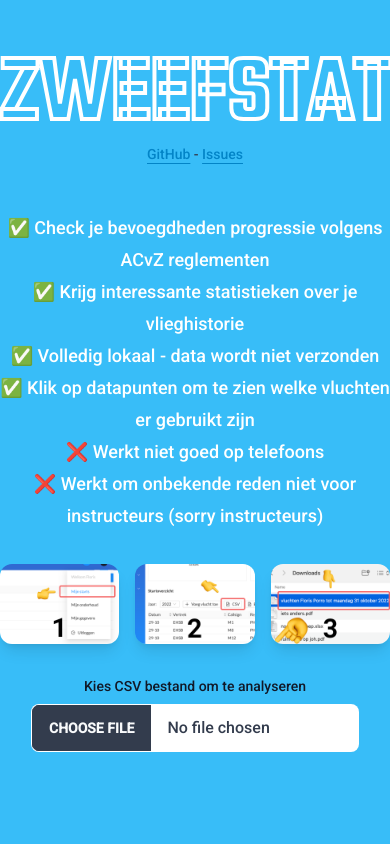
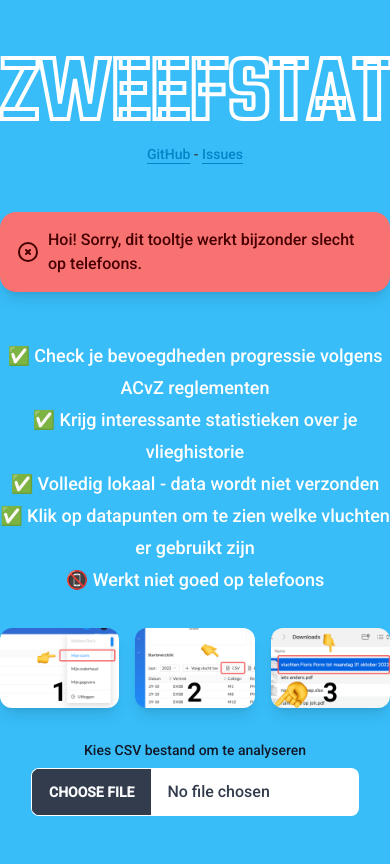
Before and after one commit to florisporro/zweefstats, a SvelteKit app: page / in a window 390 px wide. Shown: the top 864 px of the page. Built offline with nearby package versions, Linux system fonts and the light colour scheme.

Commit message:
Update info boxes with new information about CSV errors

```diff
--- a/src/lib/components/statsdisplay.svelte
+++ b/src/lib/components/statsdisplay.svelte
@@ -61,9 +61,10 @@
 					/></svg
 				>
 				<span
-					>Sorry! Deze CSV is niet leesbaar. Om onbekende reden exporteert de Zweef App bij sommige
-					mensen een niet-leesbaar CSV bestand. Het lijkt erop dat dit alleen bij instructeurs het
-					geval is. Er is op dit moment nog geen oplossing beschikbaar.</span
+					>Sorry! Deze CSV is niet leesbaar. Om onbekende reden werkt de CSV export functie niet
+					goed in sommige browsers. Probeer het opnieuw via een andere browser of apparaat. Als je
+					het via een telefoon probeerde, kan dit mogelijk de oorzaak zijn. Probeer het dan via een
+					PC.</span
 				>
 			</div>
 		</div>
--- a/src/routes/+page.svelte
+++ b/src/routes/+page.svelte
@@ -44,6 +44,23 @@
 			></span
 		>
 	</div>
+	<div class="sm:hidden alert alert-error shadow-lg mb-12">
+		<div>
+			<svg
+				xmlns="http://www.w3.org/2000/svg"
+				class="stroke-current flex-shrink-0 h-6 w-6"
+				fill="none"
+				viewBox="0 0 24 24"
+				><path
+					stroke-linecap="round"
+					stroke-linejoin="round"
+					stroke-width="2"
+					d="M10 14l2-2m0 0l2-2m-2 2l-2-2m2 2l2 2m7-2a9 9 0 11-18 0 9 9 0 0118 0z"
+				/></svg
+			>
+			<span>Hoi! Sorry, dit tooltje werkt bijzonder slecht op telefoons.</span>
+		</div>
+	</div>
 	{#if data}
 		<div class="text-sm text-center mb-12">
 			<button
@@ -62,8 +79,7 @@
 			<li>✅ Krijg interessante statistieken over je vlieghistorie</li>
 			<li>✅ Volledig lokaal - data wordt niet verzonden</li>
 			<li>✅ Klik op datapunten om te zien welke vluchten er gebruikt zijn</li>
-			<li>❌ Werkt niet goed op telefoons</li>
-			<li>❌ Werkt om onbekende reden niet voor instructeurs (sorry instructeurs)</li>
+			<li>📵 Werkt niet goed op telefoons</li>
 		</ul>
 
 		<div class="flex flex-row flex-1 my-8 justify-center">
```
